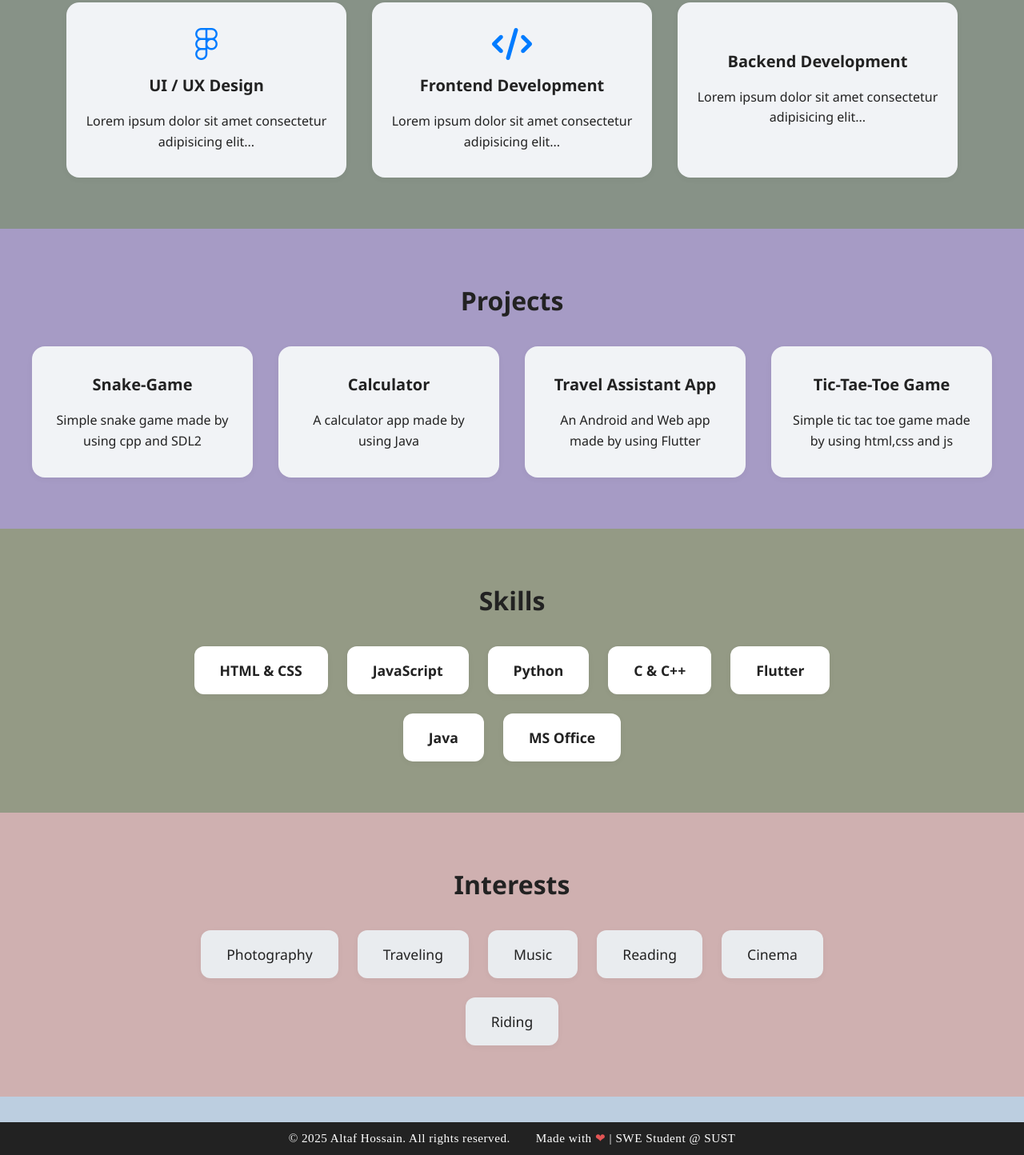
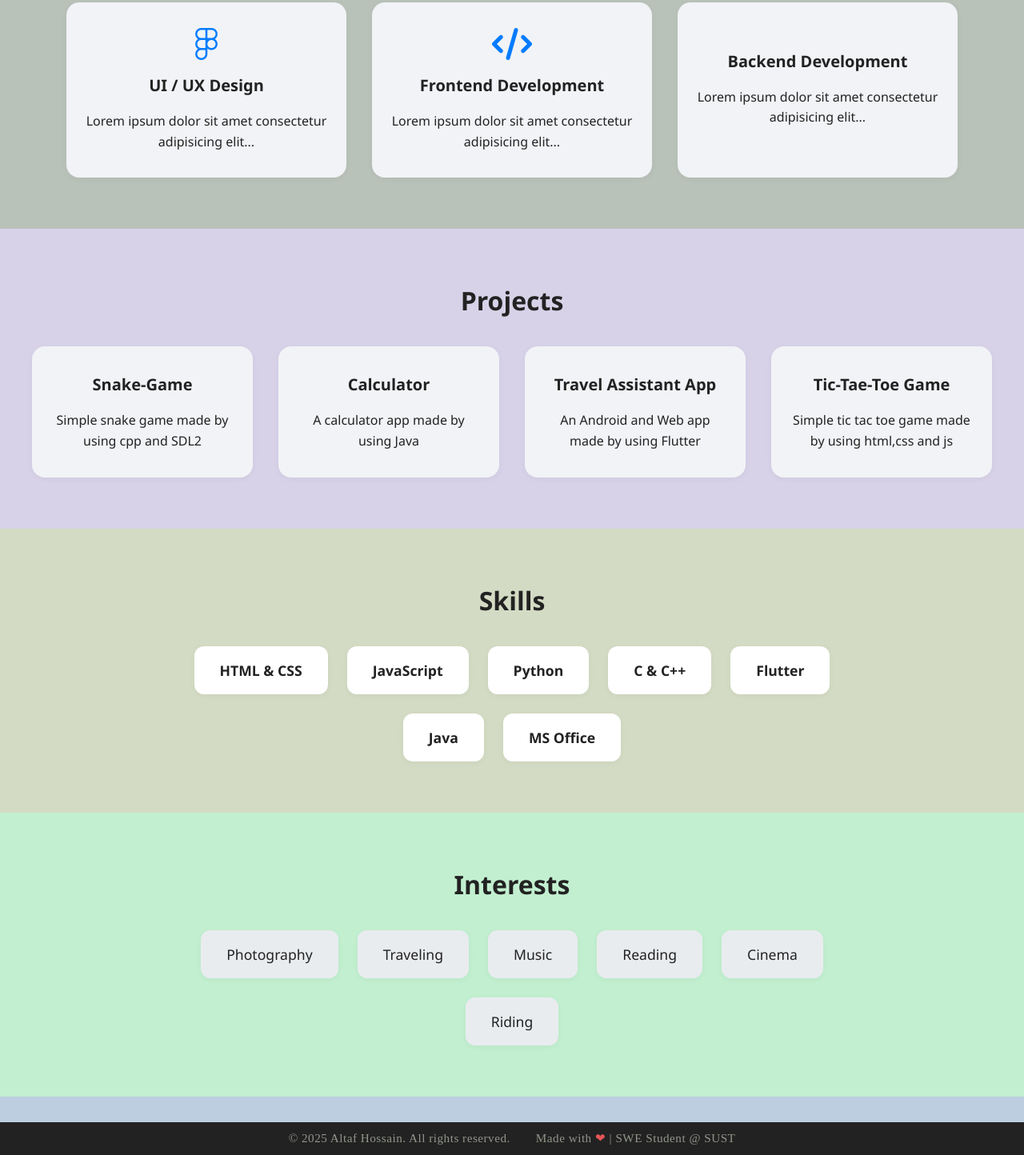
Before and after one commit to Hossain-Altaf/Portfolio, a plain HTML site: page index.html in a window 1280 px wide. Shown: the part 1011-2455 px from the top of the page at 80% size. Drawn offline with Linux system fonts and the light colour scheme.

Commit message:
Update style.css

```diff
--- a/style.css
+++ b/style.css
@@ -130,7 +130,7 @@ header {
 }
 
 .hero {
-  background: #d1cec6;
+  background: #edeadf;
   padding: 4rem 0;
 }
 
@@ -231,7 +231,7 @@ header {
 }
 
 .services {
-  background: #879287;
+  background: #b9c2b9;
   padding: 4rem 0;
 }
 
@@ -252,7 +252,7 @@ header {
 
 /* Projects Section */
 .projects {
-  background: #a69bc5;
+  background: #d7d2e8;
   padding: 4rem 0;
 }
 
@@ -294,7 +294,7 @@ header {
 
 /* Skills Section */
 .skills {
-  background: #949a85;
+  background: #d4dbc4;
   padding: 4rem 0;
 }
 
@@ -326,7 +326,7 @@ header {
 
 /* Interests Section */
 .interests {
-  background: #cfb0b0;
+  background: #c2efd0;
   padding: 4rem 0;
 }
 
@@ -412,7 +412,7 @@ header {
 
 .footer {
   background: #222;
-  color: #fff;
+  color: #91968a;
   text-align: center;
   padding: 0.5rem 0;
   margin-top: 2rem;
```
